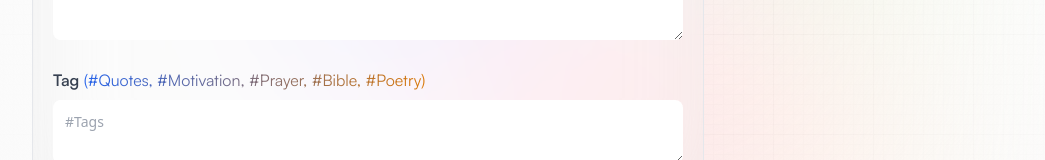
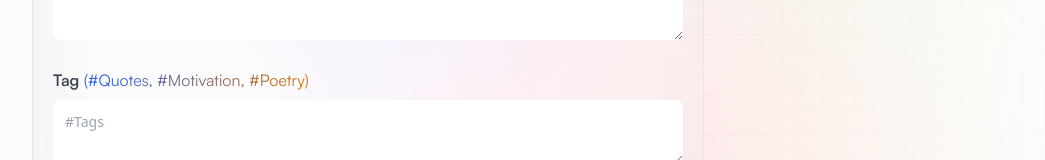
Before and after one commit to anggawidiarta/katakita-quotes-sharing, a Next.js app: page /create-post in a window 1280 px wide. Shown: the part 571-731 px from the top of the page, without its empty margins (32-1077 px from the left). Built offline with nearby package versions, Linux system fonts and the light colour scheme; no server answers.

Commit message:
chore: changing tag

```diff
--- a/components/Form.tsx
+++ b/components/Form.tsx
@@ -40,7 +40,7 @@ const Form = ({ type, post, setPost, submitting, handleSubmit }: FormProps) => {
           <span className="text-base font-semibold text-gray-700 font-satoshi">
             Tag{" "}
             <span className="font-normal text-transparent bg-gradient-to-r from-blue-600 bg-clip-text to-amber-600">
-              (#Quotes, #Motivation, #Prayer, #Bible, #Poetry)
+              (#Quotes, #Motivation, #Poetry)
             </span>
           </span>
           <textarea
```
